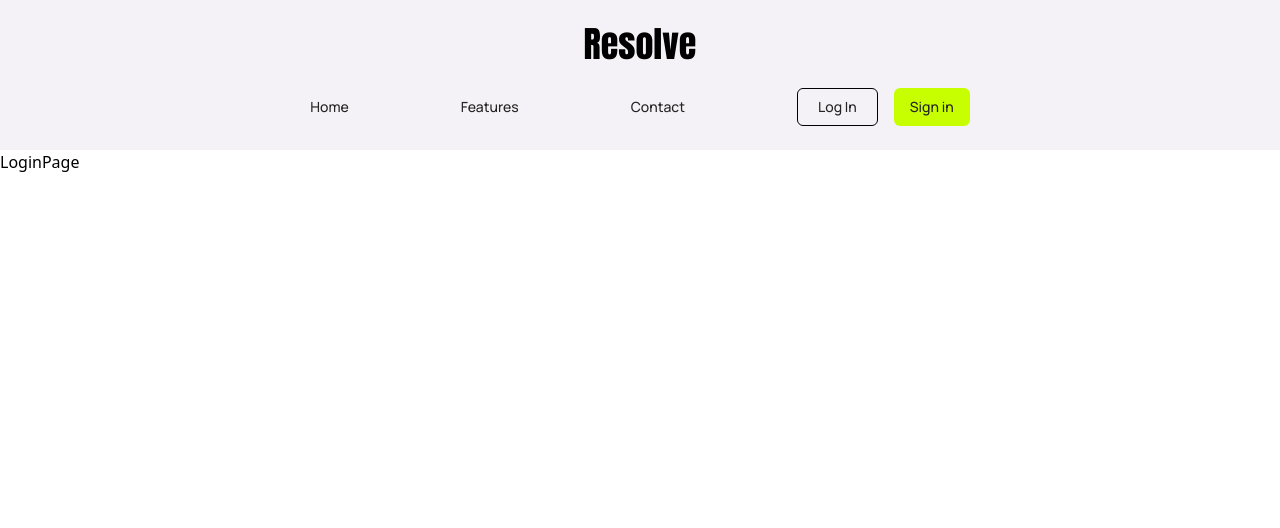
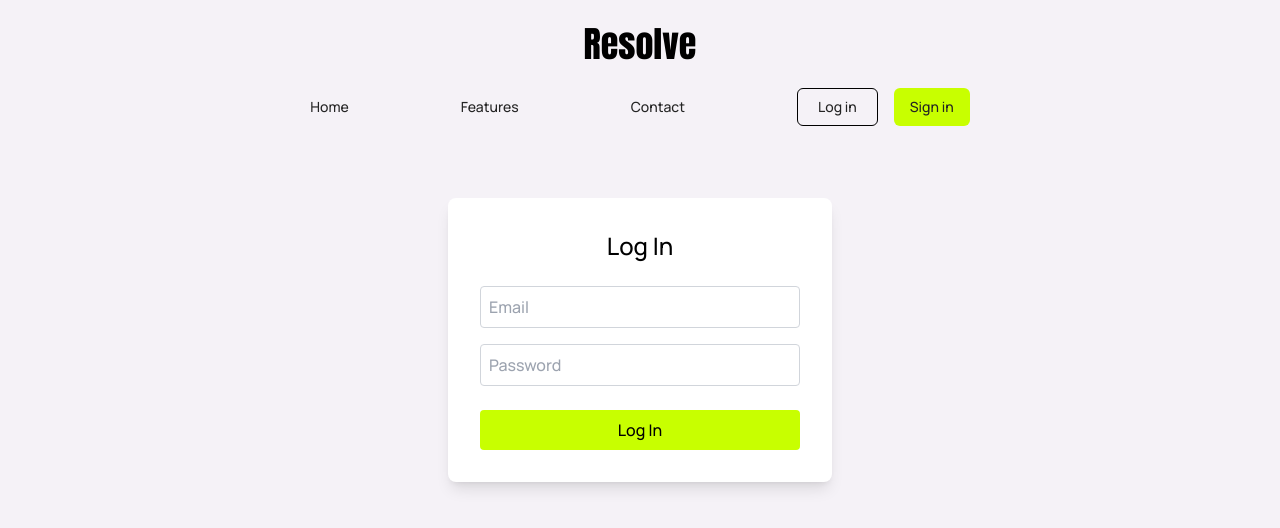
Before and after one commit to tugbayilmaz01/bug-pilot, a Next.js app: page /Login in a window 1280 px wide. Shown: the top 528 px of the page. Built offline with nearby package versions, Linux system fonts and the light colour scheme.

Commit message:
ui: created login page layout

```diff
--- a/src/components/Header.tsx
+++ b/src/components/Header.tsx
@@ -10,7 +10,10 @@ const Header: FC = () => {
 				<a href="">Features</a>
 				<a href="">Contact</a>
 				<div className="flex gap-x-4 ">
-					<button className="border border-black rounded-md py-2 px-5">Log In</button>
+					<button className="border border-black rounded-md py-2 px-5">
+						{" "}
+						<Link href="/login">Log in</Link>
+					</button>
 					<button className="main-green-color py-2 px-4 rounded-md">
 						<Link href="/signin">Sign in</Link>
 					</button>
--- a/src/components/Landing.tsx
+++ b/src/components/Landing.tsx
@@ -1,4 +1,3 @@
-// components/LandingPage.tsx
 import { FC, useState } from "react";
 import Slider from "@/components/Slider";
 import Image from "../../public/assets/bug-pilot.png";
--- a/src/pages/Login.tsx
+++ b/src/pages/Login.tsx
@@ -1,12 +1,32 @@
+import React from "react";
 import Header from "@/components/Header";
-import React from "react";
-const Login: React.FC = () => {
+
+const LogIn: React.FC = () => {
 	return (
-		<div>
+		<div className="h-screen bg-color">
 			<Header />
-			<h1>LoginPage</h1>
+			<div className="flex items-center justify-center mt-12 manrope">
+				<div className="bg-white p-8 rounded-lg shadow-lg w-full max-w-sm">
+					<div className="text-2xl mb-6 text-center">Log In</div>
+					<div className="flex flex-col gap-y-4">
+						<input
+							type="email"
+							placeholder="Email"
+							className="border border-gray-300 p-2 rounded"
+						/>
+						<input
+							type="password"
+							placeholder="Password"
+							className="border border-gray-300 p-2 rounded"
+						/>
+					</div>
+					<button className="mt-6 w-full main-green-color text-black p-2 rounded hover:bg-purple-300">
+						Log In
+					</button>
+				</div>
+			</div>
 		</div>
 	);
 };
 
-export default Login;
+export default LogIn;
```
